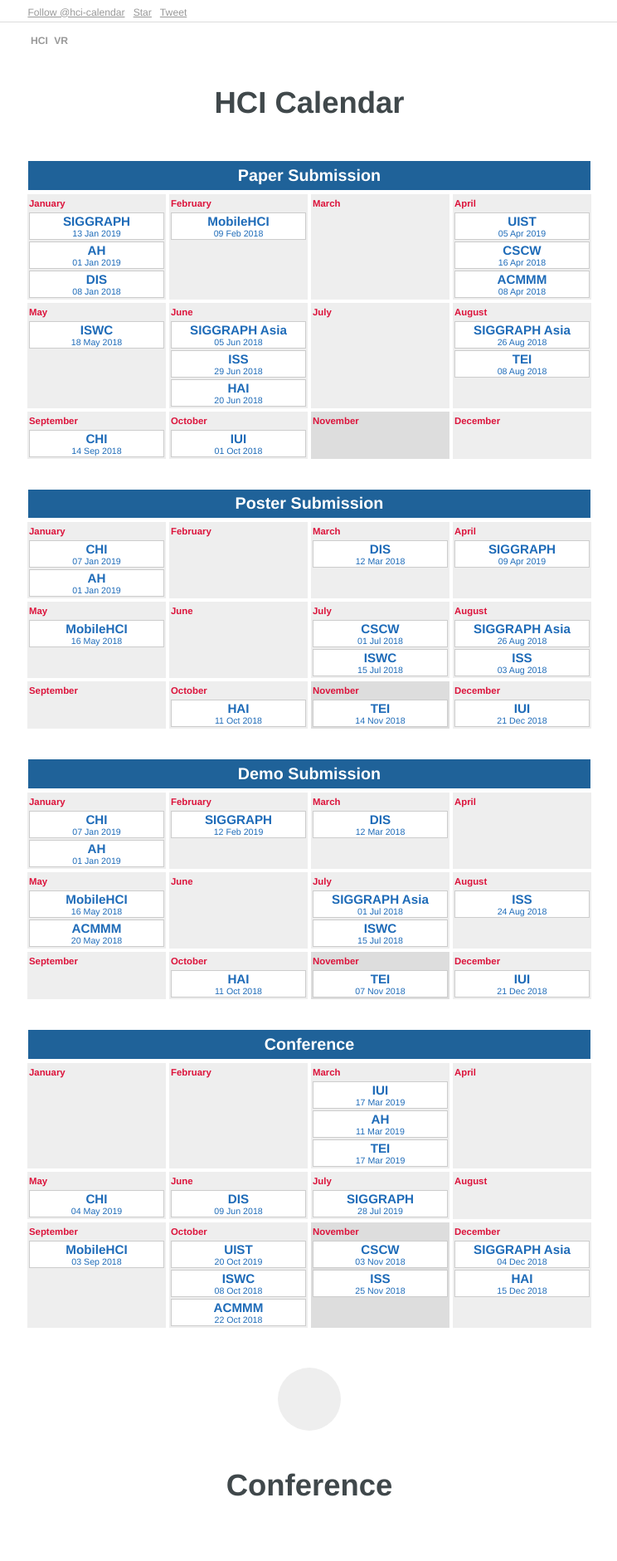
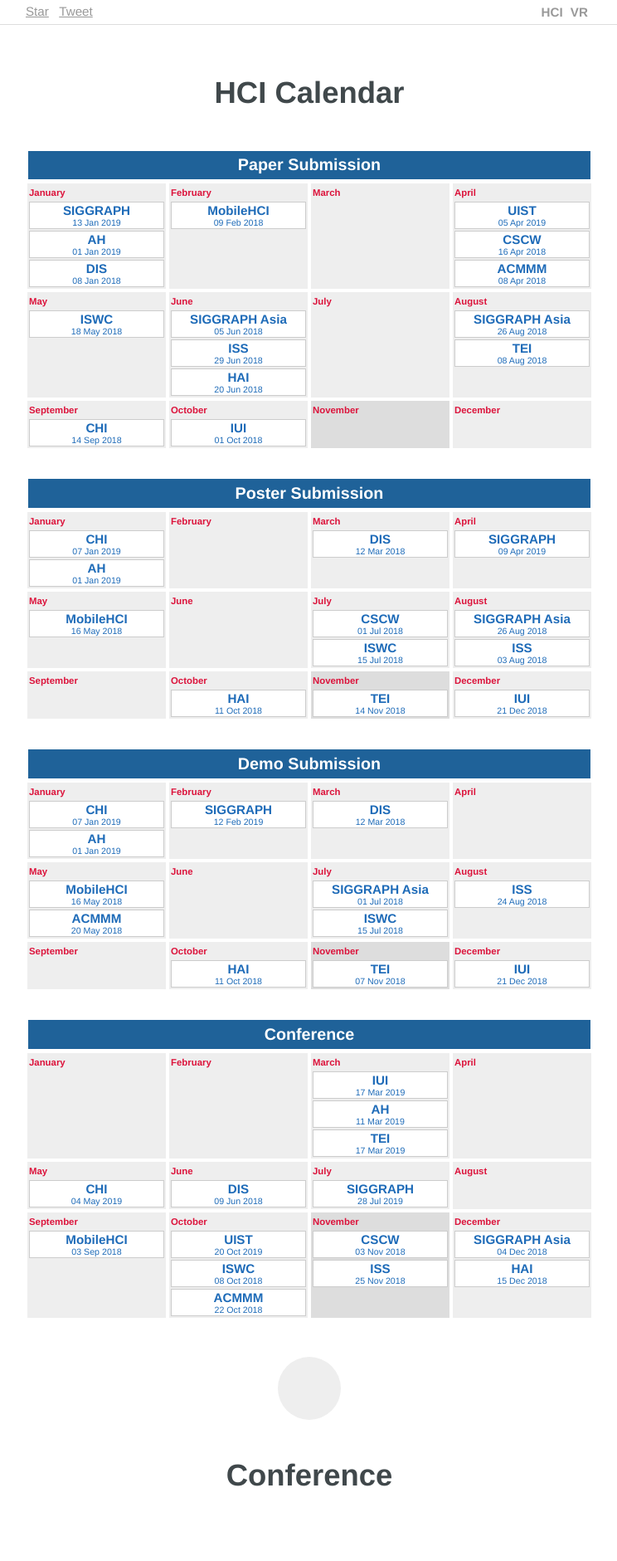
Before and after one commit to hci-calendar/hci-calendar.github.io, a Jekyll site: the page built from _pages/cal/hci.md, in a window 1280 px wide. Shown: the top 1881 px of the page at 83% size, without its empty margins (267-1011 px from the left). Built offline with Jekyll 4.4.1, drawn with Linux system fonts in a browser that asks for light colours; nearby versions of some CDN libraries; comment, search, counter and statistics services are not loaded.

Commit message:
update header add README

```diff
--- a/_config.yml
+++ b/_config.yml
@@ -14,6 +14,9 @@ links:
   -
     name: VR
     link: /vr/
+#  -
+#    name: CG
+#    link: /cg/
 
 # SEO
 google_analytics: UA-80597905-1
--- a/_includes/calendar.html
+++ b/_includes/calendar.html
@@ -1,9 +1,3 @@
-<span class="links">
-  {%- for item in site.links -%}
-  <a href="{{site.url}}{{item.link}}">{{item.name}}</a>
-  {%- endfor -%}
-</span>
-
 {% assign type_list = include.types | split: "," %}
 
 <div class="title-container">
--- a/_includes/header.html
+++ b/_includes/header.html
@@ -1,26 +1,15 @@
 <section class="page-header">
   <div class="container header-container">
-    {% comment %}
-    <span class="page-title">
-      {{site.title}}
-    </span>
-    {% if site.links %}
-    <span class="header-links">
-      {% for item in site.links %}
-      <a href="/{{item}}/">{{item}}</a>
-      {% endfor %}
-    </span>
-    {% endif %}
-    {% endcomment %}
-
     <span class="header-credit">
-      <a class="github-button" href="https://github.com/hci-calendar" aria-label="Follow @hci-calendar on GitHub">Follow @hci-calendar</a>
-      &nbsp;
       <a class="github-button" href="https://github.com/hci-calendar/hci-calendar.github.io" data-show-count="true" aria-label="Star hci-calendar/hci-calendar.github.io on GitHub">Star</a>
       <script async defer src="https://buttons.github.io/buttons.js"></script>
       &nbsp;
       <a href="https://twitter.com/share?ref_src=twsrc%5Etfw" class="twitter-share-button" data-show-count="false">Tweet</a><script async src="https://platform.twitter.com/widgets.js" charset="utf-8"></script>
-
+    </span>
+    <span class="header-links">
+      {%- for item in site.links -%}
+      <a href="{{site.url}}{{item.link}}">{{item.name}}</a>
+      {%- endfor -%}
     </span>
   </div>
 </section>
--- a/_sass/calendar.scss
+++ b/_sass/calendar.scss
@@ -1,14 +1,3 @@
-.links {
-  font-weight: bold;
-  font-size: 0.8em;
-  margin: 0em 0.2em;
-  float: left;
-  a {
-    margin: 0 0.3em;
-    color: #999;
-  }
-}
-
 .section-title {
   text-align: center;
   font-size: 2.4em;
--- a/_sass/theme-default.scss
+++ b/_sass/theme-default.scss
@@ -69,15 +69,25 @@ a {
 
   .header-container {
     padding: 0.3em 1em;
-    vertical-align: middle;
+    display: table;
   }
-
   .header-credit {
-    font-size: 0.8em;
     margin: 0.3em 0.2em;
+    display: table-cell;
     a {
       color: #999;
       text-decoration: underline;
+    }
+  }
+  .header-links {
+    padding: 0.1em;
+    font-weight: bold;
+    text-align: right;
+    vertical-align: top;
+    display: table-cell;
+    a {
+      margin: 0 0.3em;
+      color: #999;
     }
   }
 }
```
Also changed, not shown: README.md (added, +21 -0 lines), _data/cal/cg.yml (added, +19 -0 lines), _pages/cal/cg.md (added, +11 -0 lines).
